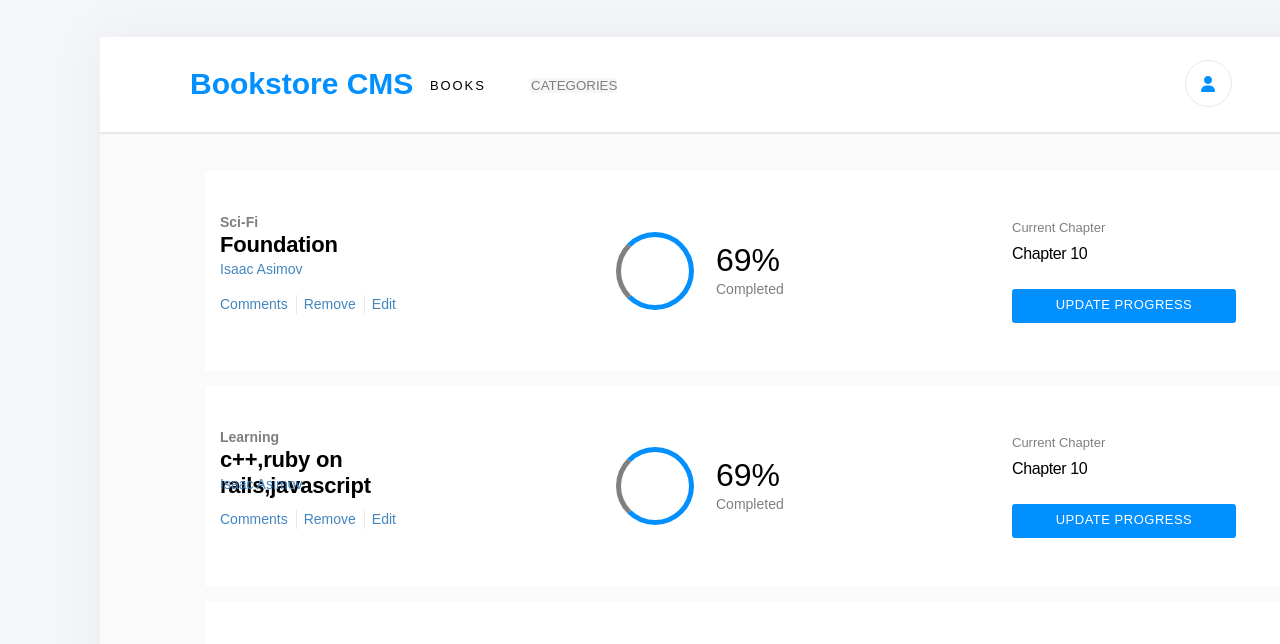
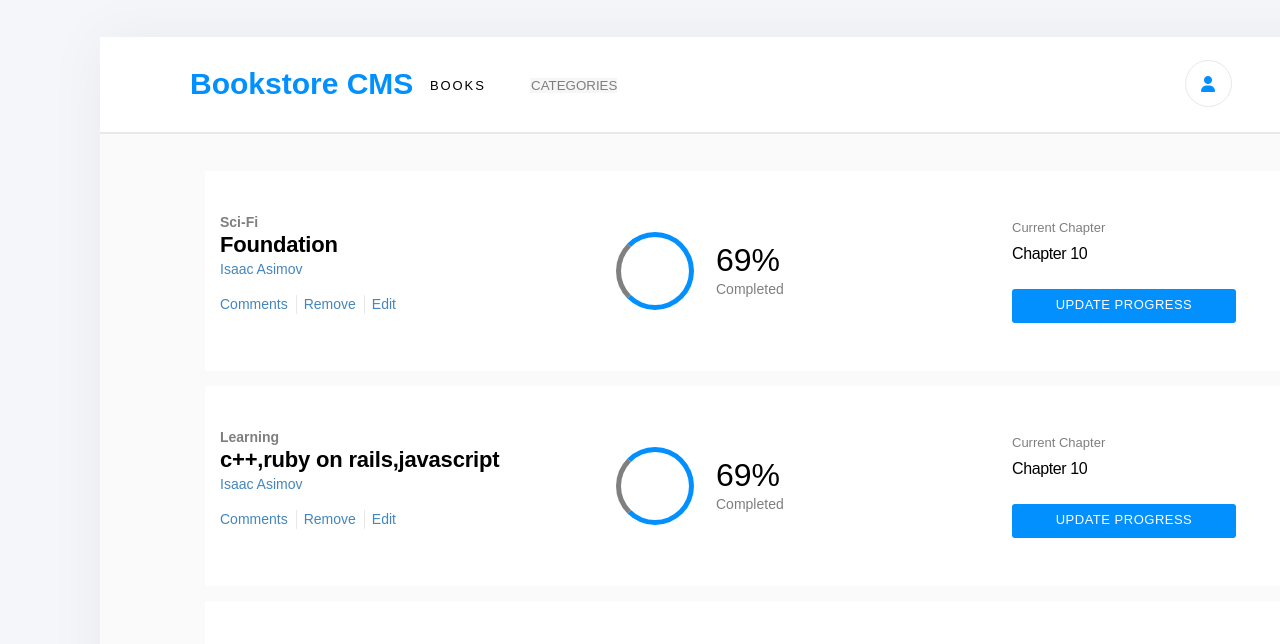
Before and after one commit to javitocor/Bookstore-React, a React (Create React App) app: page / in a window 1280 px wide. Shown: the part 112-756 px from the top of the page. Built offline with nearby package versions, Linux system fonts and the light colour scheme.

Commit message:
fix bug with delete button

```diff
--- a/src/containers/BooksList.js
+++ b/src/containers/BooksList.js
@@ -44,7 +44,7 @@ class BooksList extends Component {
         <main className="main">
           <div className="books-container">
             {filteredBooks.map(
-              book => <Book key={book.id} book={book} trigerParent={this.handleRemoveBook} />,
+              book => <Book key={book.id} book={book} trigerParent={this.handleRemove} />,
             )}
           </div>
         </main>
--- a/src/index.css
+++ b/src/index.css
@@ -191,7 +191,7 @@ header {
 
 .book-info h2 {
   margin: 0;
-  width: 270px;
+  width: 300px;
   height: 29px;
   font-family: RobotoSlab, sans-serif;
   font-size: 22px;
```
